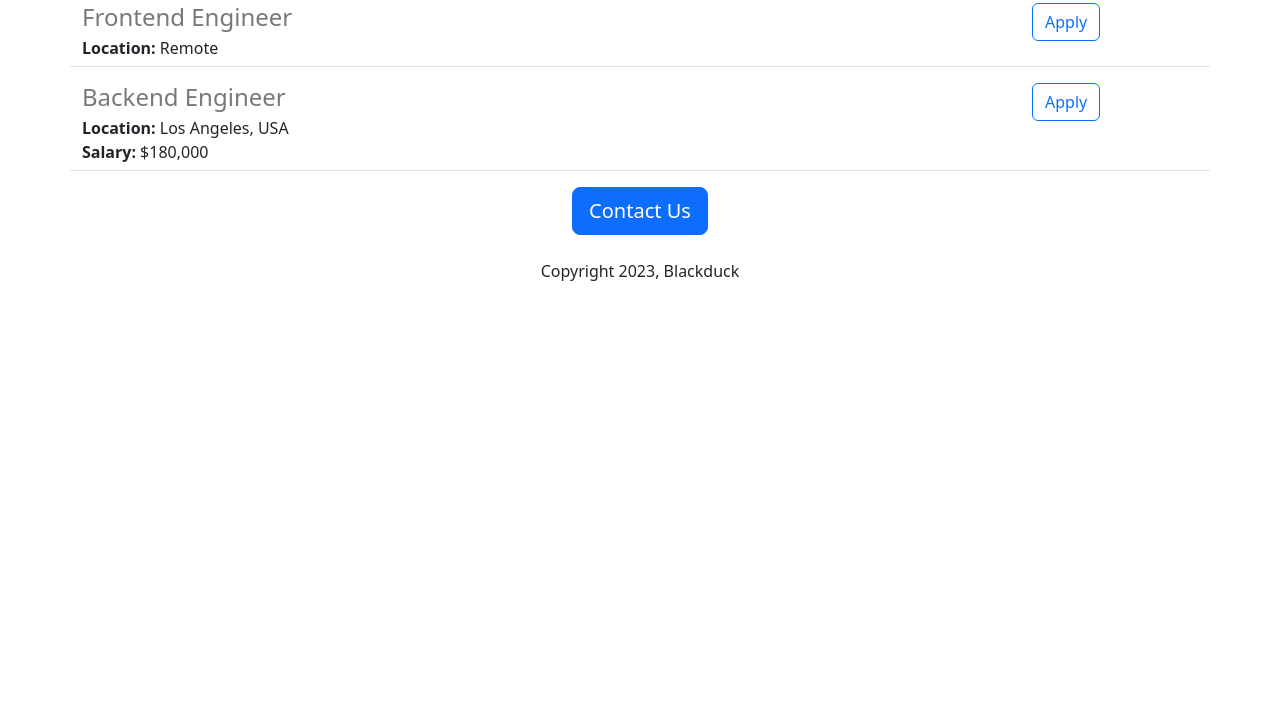
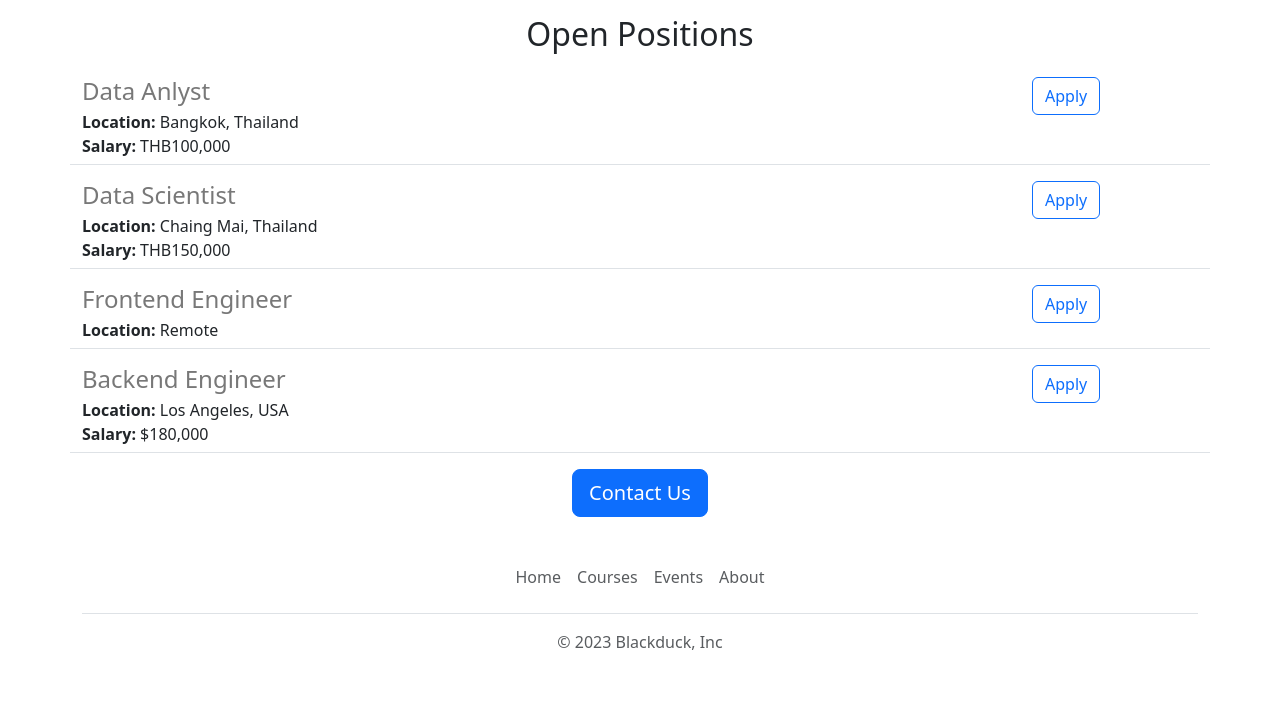
Before and after one commit to blackduckdevil/blackduck-careers-website, a Flask app: page / in a window 1280 px wide. Shown: the part 913-1623 px from the top of the page. Before the commit the page ends 1194 px from the top, so only its background shows below. Run offline with Flask 3, Linux system fonts and the light colour scheme.

Commit message:
functional and aesthetic improvements

```diff
--- /dev/null
+++ b/templates/footer.html
@@ -0,0 +1,11 @@
+<div class="container">
+  <footer class="py-3 my-4">
+    <ul class="nav justify-content-center border-bottom pb-3 mb-3">
+      <li class="nav-item"><a target="_blank" href="https://google.com" class="nav-link px-2 text-body-secondary">Home</a></li>
+      <li class="nav-item"><a target="_blank" href="https://mail.google.com" class="nav-link px-2 text-body-secondary">Courses</a></li>
+      <li class="nav-item"><a target="_blank" href="https://facebook.com" class="nav-link px-2 text-body-secondary">Events</a></li>
+      <li class="nav-item"><a target="_blank" href="https://instagram.com" class="nav-link px-2 text-body-secondary">About</a></li>
+    </ul>
+    <p class="text-center text-body-secondary">&copy; 2023 Blackduck, Inc</p>
+  </footer>
+</div>
--- a/templates/home.html
+++ b/templates/home.html
@@ -10,19 +10,27 @@
         height: 360px;
         width: 100%;
         object-fit: cover;
+        margin-bottom: 16px;
       }
     </style>
   </head>
   <body>
+    {% include 'nav.html' %}
     <div class="container">
+      <img class="img-fluid" id="banner" src = "https://jovian-careers-website--blackduckdevil.repl.co/static/banner.jpg">
       <h1 class="text-center mt-2 mb-4">
         {{company_name}} Careers
       </h1>
-      <img class="img-fluid" id="banner" src = "https://jovian-careers-website--blackduckdevil.repl.co/static/banner.jpg">
-      <h2 class="text-center mt-2 mb-4">About Blackduck</h2>
-      <p class="lead">
-        Lorem ipsum dolor sit amet, consectetur adipiscing elit, sed do eiusmod tempor incididunt ut labore et dolore magna aliqua. Ut enim ad minim veniam, quis nostrud exercitation ullamco laboris nisi ut aliquip ex ea commodo consequat. Duis aute irure dolor in reprehenderit in voluptate velit esse cillum dolore eu fugiat nulla pariatur. Excepteur sint occaecat cupidatat non proident, sunt in culpa qui officia deserunt mollit anim id est laborum.
-      </p>
+      <div class="row" style="margin-bottom: 16px;">
+        <div class="col-md-6">
+          <p class="lead">
+            Lorem ipsum dolor sit amet, consectetur adipiscing elit, sed do eiusmod tempor incididunt ut labore et dolore magna aliqua. Ut enim ad minim veniam, quis nostrud exercitation ullamco laboris nisi ut aliquip ex ea commodo consequat. Duis aute irure dolor in reprehenderit in voluptate velit esse cillum dolore eu fugiat nulla pariatur. Excepteur sint occaecat cupidatat non proident, sunt in culpa qui officia deserunt mollit anim id est laborum.
+          </p>
+        </div>
+        <div class="d-none d-md-block col-md-6">
+          <img src="/static/people.jpeg" style="height: 400px; border-radius: 4px;">
+        </div>
+      </div>
       <h2 class="text-center mt-2 mb-4">Open Positions</h2>
       <div>
         {% for job in jobs %}
@@ -30,11 +38,9 @@
         {% endfor %}
       </div>
       <div class="text-center">
-        <button class="btn btn-primary btn-lg">Contact Us</button>
-        <p class="mt-4">
-          Copyright 2023, {{company_name}}
-        </p>
+        <a href="mailto:recruit@blackduck.com?subject=Question%20about%20Job%20Openings&body=My%20name%3A%20%3Cyour%20name%20here%3E%0D%0A%0D%0AMy%20questions%3A%20%3Center%20question%20here%3E" class="btn btn-primary btn-lg">Contact Us</a>
       </div>
     </div>
+    {% include 'footer.html' %}
   </body>
 </html>
--- a/templates/jobitem.html
+++ b/templates/jobitem.html
@@ -14,6 +14,6 @@
     {% endif %}
   </div>
   <div class="col-2">
-    <button type="button" class="btn btn-outline-primary float-right align-middle">Apply</button>
+    <a href="mailto:recruit@blackduck.com?subject=Apllication%20for%20{{job['title']}}&body=My%20name%3A%20%3Cyour%20name%20here%3E%0D%0A%0D%0AMy%20Resume%20link%3A%20%3Cresume%20link%20here%3E%0D%0A%0D%0AMy%20LinkedIn%20link%3A%20%3Clinkedin%20link%20here%3E" type="button" class="btn btn-outline-primary float-right align-middle">Apply</a>
   </div>
 </div>
--- /dev/null
+++ b/templates/nav.html
@@ -0,0 +1,9 @@
+<nav class="navbar shadow-sm fixed-top bg-white">
+  <div class="container-fluid">
+    <a class="navbar-brand" href="#">
+      <img src="/static/blackduck-logo.svg" alt="Logo" width="30" height="24" class="d-inline-block align-text-top">
+      Blackduck
+    </a>
+  </div>
+</nav>
+<div style="height: 56px;"></div>
```
Also changed, not shown: static/blackduck-logo.svg (added), 1 other file.
